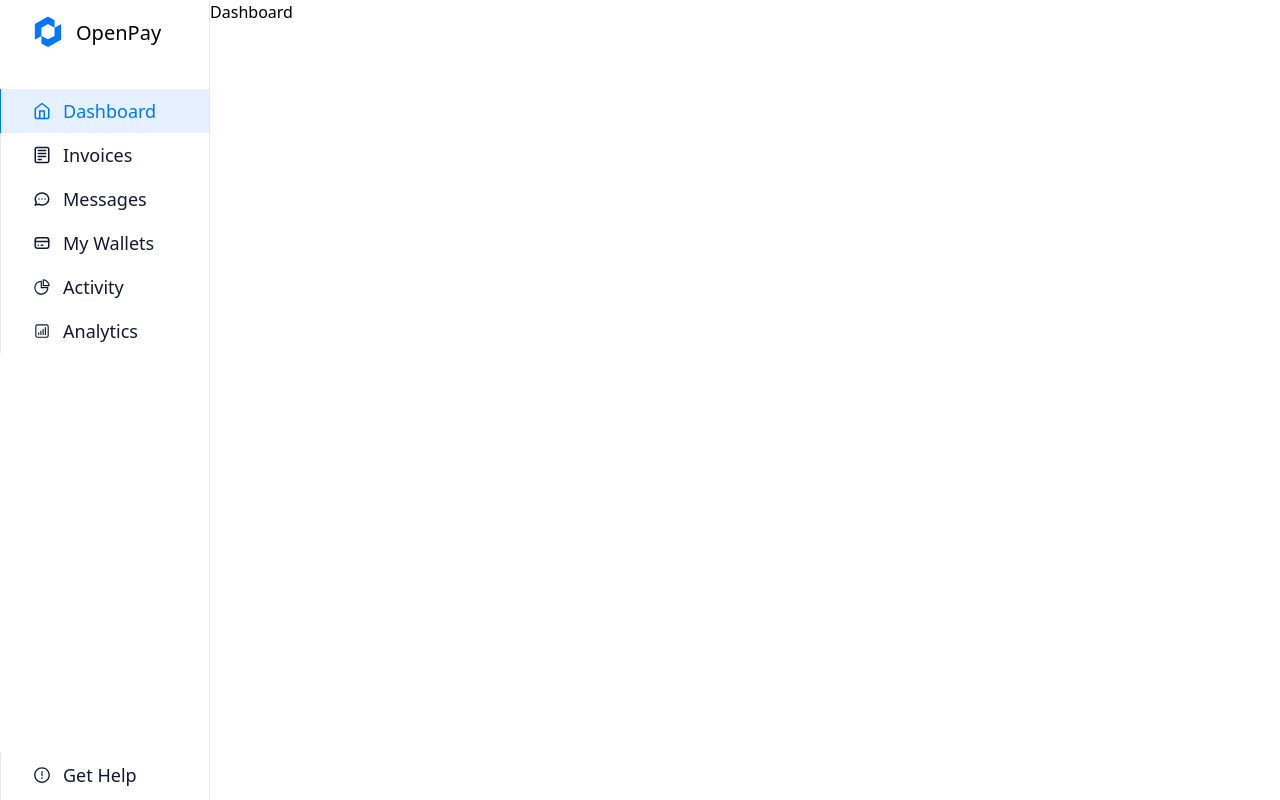
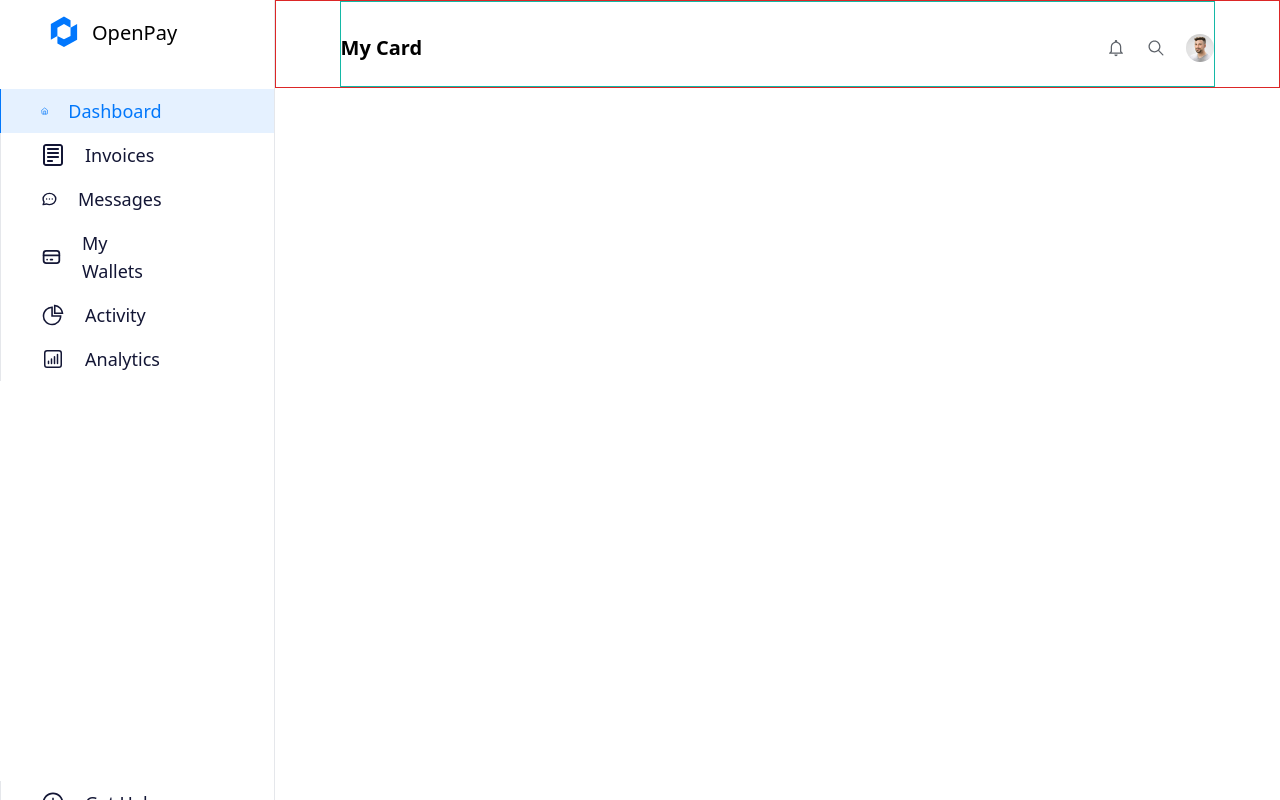
Before and after one commit to davidadediji/Bank-Dashboard, a React (Vite) app: page / in a window 1280 px wide. Built offline with nearby package versions, Linux system fonts and the light colour scheme.

Commit message:
adjust styling

```diff
--- a/src/App.tsx
+++ b/src/App.tsx
@@ -1,14 +1,13 @@
 import { useState } from 'react';
-import Dashboard from './pages/dashboard';
-import { BrowserRouter, Route, Routes } from 'react-router-dom'
+import Dashboard from './pages/dashboard-page';
+import { BrowserRouter, Route, Routes } from 'react-router-dom';
 import Sidebar from './components/Sidebar';
 export default function App() {
 	return (
 		<BrowserRouter>
 			<div className='flex'>
 				<Sidebar />
-
-				<div>
+				<div className='w-5/6'>
 					<Routes>
 						<Route path='/' element={<Dashboard />} />
 						<Route path='/dashboard' element={<Dashboard />} />
--- /dev/null
+++ b/src/components/Navbar.tsx
@@ -0,0 +1,22 @@
+import React from 'react';
+import { IoMdNotificationsOutline, IoIosSearch } from 'react-icons/io';
+import Avatar from '../assets/images/avatar4.jpg';
+
+export default function Navbar() {
+	return (
+		<section className='w-full flex justify-between items-center pt-8 pb-6 border border-teal-500'>
+			<h1 className='text-xl font-bold'>My Card</h1>
+			<ul className='flex items-center gap-5'>
+				<li>
+					<IoMdNotificationsOutline className='text-xl text-openpay-primary-gray' />
+				</li>
+				<li>
+					<IoIosSearch className='text-xl text-openpay-primary-gray' />
+				</li>
+				<li className='w-7'>
+					<img className='w-[100%] rounded-full' src={Avatar} alt='' />
+				</li>
+			</ul>
+		</section>
+	);
+}
--- a/src/components/Sidebar.tsx
+++ b/src/components/Sidebar.tsx
@@ -4,14 +4,13 @@ import { bottomMenuItems, menuItems } from '../data/menu-items';
 import OpenPayLogo from '../assets/openpay.svg';
 
 export default function Sidebar() {
-	// const [isActive, setIsActive] = useState(true);
 	const activeLink =
-		'flex pl-8 pr-12 gap-3 py-2 items-center bg-openpay-light-blue border-l border-openpay-blue text-openpay-blue';
+		'flex pl-10 pr-28 gap-5 py-2 items-center bg-openpay-light-blue border-l border-openpay-blue text-openpay-blue';
 	const normalLink =
-		'flex pl-8 pr-12 gap-3 py-2 items-center hover:bg-openpay-light-blue border-l hover:border-openpay-blue text-openpay-gray hover:text-openpay-blue';
+		'flex pl-10 pr-28 gap-5 py-2 items-center hover:bg-openpay-light-blue border-l hover:border-openpay-blue text-openpay-gray hover:text-openpay-blue';
 	return (
 		<div className='h-screen md:overflow-hidden overflow-auto md:hover:overflow-auto border-r'>
-			<div className=' pl-8 pr-12 flex mt-4 '>
+			<div className=' pl-12 pr-20 flex mt-4 '>
 				<Link to={'/'} className='gap-3 flex items-center text-xl'>
 					<img className='w-8' src={OpenPayLogo} alt='Openpay Logo' />
 					<span>OpenPay</span>
@@ -24,7 +23,7 @@ export default function Sidebar() {
 						key={item.itemName}
 						className={({ isActive }) => (isActive ? activeLink : normalLink)}
 					>
-						<item.icon /> <span>{item.itemName}</span>
+						<item.icon className='text-2xl' /> <span>{item.itemName}</span>
 					</NavLink>
 				))}
 			</div>
@@ -35,7 +34,7 @@ export default function Sidebar() {
 						key={item.itemName}
 						className={({ isActive }) => (isActive ? activeLink : normalLink)}
 					>
-						<item.icon /> <span>{item.itemName}</span>
+						<item.icon className='text-2xl' /> <span>{item.itemName}</span>
 					</NavLink>
 				))}
 			</div>
--- /dev/null
+++ b/src/pages/dashboard-page.tsx
@@ -0,0 +1,10 @@
+import React from 'react'
+import Navbar from '../components/Navbar'
+
+export default function Dashboard() {
+  return (
+		<div className='border border-red-600 min-h-min px-16'>
+			<Navbar />
+		</div>
+	);
+}
--- a/src/pages/dashboard.tsx
+++ /dev/null
@@ -1,7 +0,0 @@
-import React from 'react'
-
-export default function Dashboard() {
-  return (
-    <div>Dashboard</div>
-  )
-}
```
Also changed, not shown: src/assets/images/avatar4.jpg (added).
